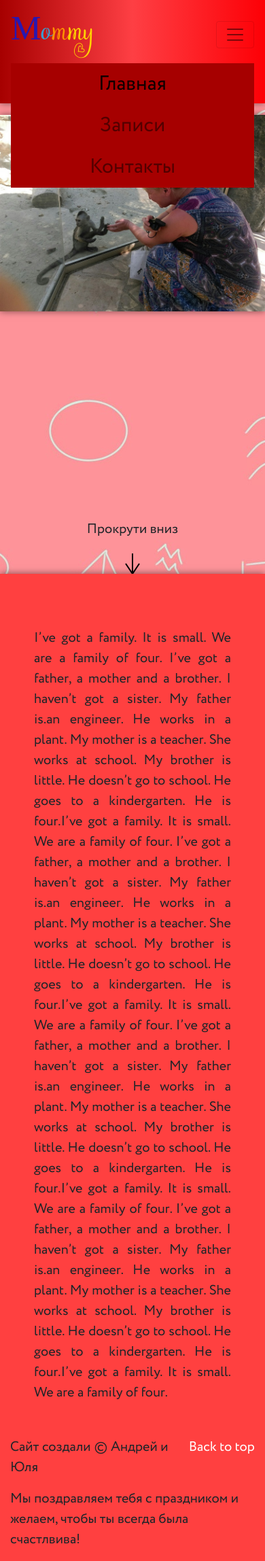
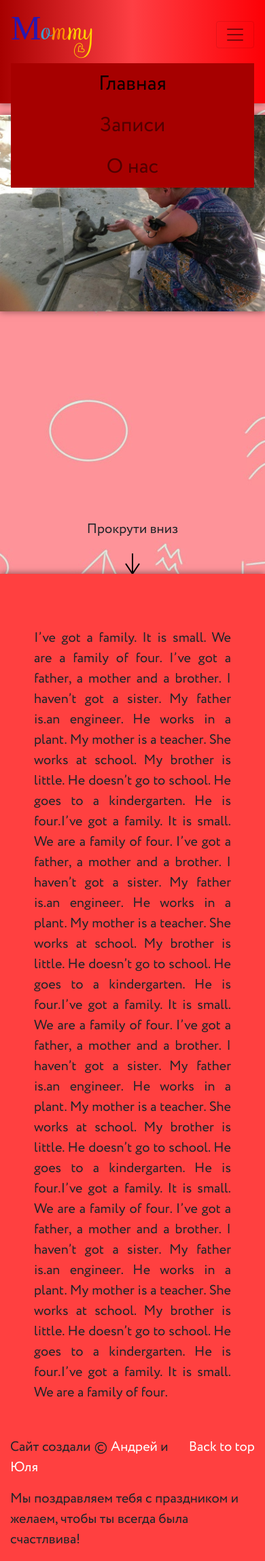
Before and after one commit to AndeyGordeev/forMom, a Flask app: page /post1 in a window 390 px wide, after a click that opens the changed part. Shown: the whole page at 68% size. Run offline with Flask 2, Linux system fonts and the light colour scheme; some libraries are stand-ins or nearby versions.

Commit message:
post on phone change

```diff
--- a/static/css/style.css
+++ b/static/css/style.css
@@ -248,6 +248,12 @@ img {
 	animation-duration: 0.5s;
 }
 
+@media screen and (min-width: 0px) and (max-width: 500px) {
+	.img-responsive{
+		left:0;
+	}
+}
+
 @media screen and (min-width: 0px) and (max-width: 990px) {
 	.text {
 		font-size: 40px;
--- a/templates/layout.html
+++ b/templates/layout.html
@@ -39,7 +39,7 @@
 			</ul>
 			<ul class="navbar-nav ml-auto">
 			  <li class="nav-item">
-			    <a class="nav-link scroll" href="footer">Контакты</a>
+			    <a class="nav-link scroll" href="footer">О нас</a>
 			  </li>
 			</ul>
 			</div>
--- a/templates/post1.html
+++ b/templates/post1.html
@@ -10,10 +10,10 @@
     <div class="mainPost">I’ve got a family. It is small. We are a family of four. I’ve got a father, a mother and a brother. I haven’t got a sister. My father is.an engineer. He works in a plant. My mother is a teacher. She works at school. My brother is little. He doesn’t go to school. He goes to a kindergarten. He is four.I’ve got a family. It is small. We are a family of four. I’ve got a father, a mother and a brother. I haven’t got a sister. My father is.an engineer. He works in a plant. My mother is a teacher. She works at school. My brother is little. He doesn’t go to school. He goes to a kindergarten. He is four.I’ve got a family. It is small. We are a family of four. I’ve got a father, a mother and a brother. I haven’t got a sister. My father is.an engineer. He works in a plant. My mother is a teacher. She works at school. My brother is little. He doesn’t go to school. He goes to a kindergarten. He is four.I’ve got a family. It is small. We are a family of four. I’ve got a father, a mother and a brother. I haven’t got a sister. My father is.an engineer. He works in a plant. My mother is a teacher. She works at school. My brother is little. He doesn’t go to school. He goes to a kindergarten. He is four.I’ve got a family. It is small. We are a family of four. </div>
     <footer>
       <div class="container">
-      	<p class="float-right">
+        <p class="float-right">
           <a href="#" onclick="return up()" class="linkP">Back to top</a>
         </p>
-        <p>Сайт создали &copy; Андрей и Юля</p>
+        <p>Сайт создали &copy; <a href="https://vk.com/id219984868" class="linkP">Андрей</a> и <a href="https://vk.com/julvyl" class="linkP">Юля</a></p>
         <p>Мы поздравляем тебя с праздником и желаем, чтобы ты всегда была счастлвива!</p>
       </div>
     </footer>
--- a/templates/post2.html
+++ b/templates/post2.html
@@ -10,10 +10,10 @@
     <div class="mainPost">I’ve got a family. It is small. We are a family of four. I’ve got a father, a mother and a brother. I haven’t got a sister. My father is.an engineer. He works in a plant. My mother is a teacher. She works at school. My brother is little. He doesn’t go to school. He goes to a kindergarten. He is four.I’ve got a family. It is small. We are a family of four. I’ve got a father, a mother and a brother. I haven’t got a sister. My father is.an engineer. He works in a plant. My mother is a teacher. She works at school. My brother is little. He doesn’t go to school. He goes to a kindergarten. He is four.I’ve got a family. It is small. We are a family of four. I’ve got a father, a mother and a brother. I haven’t got a sister. My father is.an engineer. He works in a plant. My mother is a teacher. She works at school. My brother is little. He doesn’t go to school. He goes to a kindergarten. He is four.I’ve got a family. It is small. We are a family of four. I’ve got a father, a mother and a brother. I haven’t got a sister. My father is.an engineer. He works in a plant. My mother is a teacher. She works at school. My brother is little. He doesn’t go to school. He goes to a kindergarten. He is four.I’ve got a family. It is small. We are a family of four. </div>
     <footer>
       <div class="container">
-      	<p class="float-right">
+        <p class="float-right">
           <a href="#" onclick="return up()" class="linkP">Back to top</a>
         </p>
-        <p>Сайт создали &copy; Андрей и Юля</p>
+        <p>Сайт создали &copy; <a href="https://vk.com/id219984868" class="linkP">Андрей</a> и <a href="https://vk.com/julvyl" class="linkP">Юля</a></p>
         <p>Мы поздравляем тебя с праздником и желаем, чтобы ты всегда была счастлвива!</p>
       </div>
     </footer>
--- a/templates/post3.html
+++ b/templates/post3.html
@@ -10,10 +10,10 @@
     <div class="mainPost">I’ve got a family. It is small. We are a family of four. I’ve got a father, a mother and a brother. I haven’t got a sister. My father is.an engineer. He works in a plant. My mother is a teacher. She works at school. My brother is little. He doesn’t go to school. He goes to a kindergarten. He is four.I’ve got a family. It is small. We are a family of four. I’ve got a father, a mother and a brother. I haven’t got a sister. My father is.an engineer. He works in a plant. My mother is a teacher. She works at school. My brother is little. He doesn’t go to school. He goes to a kindergarten. He is four.I’ve got a family. It is small. We are a family of four. I’ve got a father, a mother and a brother. I haven’t got a sister. My father is.an engineer. He works in a plant. My mother is a teacher. She works at school. My brother is little. He doesn’t go to school. He goes to a kindergarten. He is four.I’ve got a family. It is small. We are a family of four. I’ve got a father, a mother and a brother. I haven’t got a sister. My father is.an engineer. He works in a plant. My mother is a teacher. She works at school. My brother is little. He doesn’t go to school. He goes to a kindergarten. He is four.I’ve got a family. It is small. We are a family of four. </div>
     <footer>
       <div class="container">
-      	<p class="float-right">
+        <p class="float-right">
           <a href="#" onclick="return up()" class="linkP">Back to top</a>
         </p>
-        <p>Сайт создали &copy; Андрей и Юля</p>
+        <p>Сайт создали &copy; <a href="https://vk.com/id219984868" class="linkP">Андрей</a> и <a href="https://vk.com/julvyl" class="linkP">Юля</a></p>
         <p>Мы поздравляем тебя с праздником и желаем, чтобы ты всегда была счастлвива!</p>
       </div>
     </footer>
--- a/templates/post4.html
+++ b/templates/post4.html
@@ -10,10 +10,10 @@
     <div class="mainPost">I’ve got a family. It is small. We are a family of four. I’ve got a father, a mother and a brother. I haven’t got a sister. My father is.an engineer. He works in a plant. My mother is a teacher. She works at school. My brother is little. He doesn’t go to school. He goes to a kindergarten. He is four.I’ve got a family. It is small. We are a family of four. I’ve got a father, a mother and a brother. I haven’t got a sister. My father is.an engineer. He works in a plant. My mother is a teacher. She works at school. My brother is little. He doesn’t go to school. He goes to a kindergarten. He is four.I’ve got a family. It is small. We are a family of four. I’ve got a father, a mother and a brother. I haven’t got a sister. My father is.an engineer. He works in a plant. My mother is a teacher. She works at school. My brother is little. He doesn’t go to school. He goes to a kindergarten. He is four.I’ve got a family. It is small. We are a family of four. I’ve got a father, a mother and a brother. I haven’t got a sister. My father is.an engineer. He works in a plant. My mother is a teacher. She works at school. My brother is little. He doesn’t go to school. He goes to a kindergarten. He is four.I’ve got a family. It is small. We are a family of four. </div>
     <footer>
       <div class="container">
-      	<p class="float-right">
+        <p class="float-right">
           <a href="#" onclick="return up()" class="linkP">Back to top</a>
         </p>
-        <p>Сайт создали &copy; Андрей и Юля</p>
+        <p>Сайт создали &copy; <a href="https://vk.com/id219984868" class="linkP">Андрей</a> и <a href="https://vk.com/julvyl" class="linkP">Юля</a></p>
         <p>Мы поздравляем тебя с праздником и желаем, чтобы ты всегда была счастлвива!</p>
       </div>
     </footer>
--- a/templates/post5.html
+++ b/templates/post5.html
@@ -10,10 +10,10 @@
     <div class="mainPost">I’ve got a family. It is small. We are a family of four. I’ve got a father, a mother and a brother. I haven’t got a sister. My father is.an engineer. He works in a plant. My mother is a teacher. She works at school. My brother is little. He doesn’t go to school. He goes to a kindergarten. He is four.I’ve got a family. It is small. We are a family of four. I’ve got a father, a mother and a brother. I haven’t got a sister. My father is.an engineer. He works in a plant. My mother is a teacher. She works at school. My brother is little. He doesn’t go to school. He goes to a kindergarten. He is four.I’ve got a family. It is small. We are a family of four. I’ve got a father, a mother and a brother. I haven’t got a sister. My father is.an engineer. He works in a plant. My mother is a teacher. She works at school. My brother is little. He doesn’t go to school. He goes to a kindergarten. He is four.I’ve got a family. It is small. We are a family of four. I’ve got a father, a mother and a brother. I haven’t got a sister. My father is.an engineer. He works in a plant. My mother is a teacher. She works at school. My brother is little. He doesn’t go to school. He goes to a kindergarten. He is four.I’ve got a family. It is small. We are a family of four. </div>
     <footer>
       <div class="container">
-      	<p class="float-right">
+        <p class="float-right">
           <a href="#" onclick="return up()" class="linkP">Back to top</a>
         </p>
-        <p>Сайт создали &copy; Андрей и Юля</p>
+        <p>Сайт создали &copy; <a href="https://vk.com/id219984868" class="linkP">Андрей</a> и <a href="https://vk.com/julvyl" class="linkP">Юля</a></p>
         <p>Мы поздравляем тебя с праздником и желаем, чтобы ты всегда была счастлвива!</p>
       </div>
     </footer>
```
